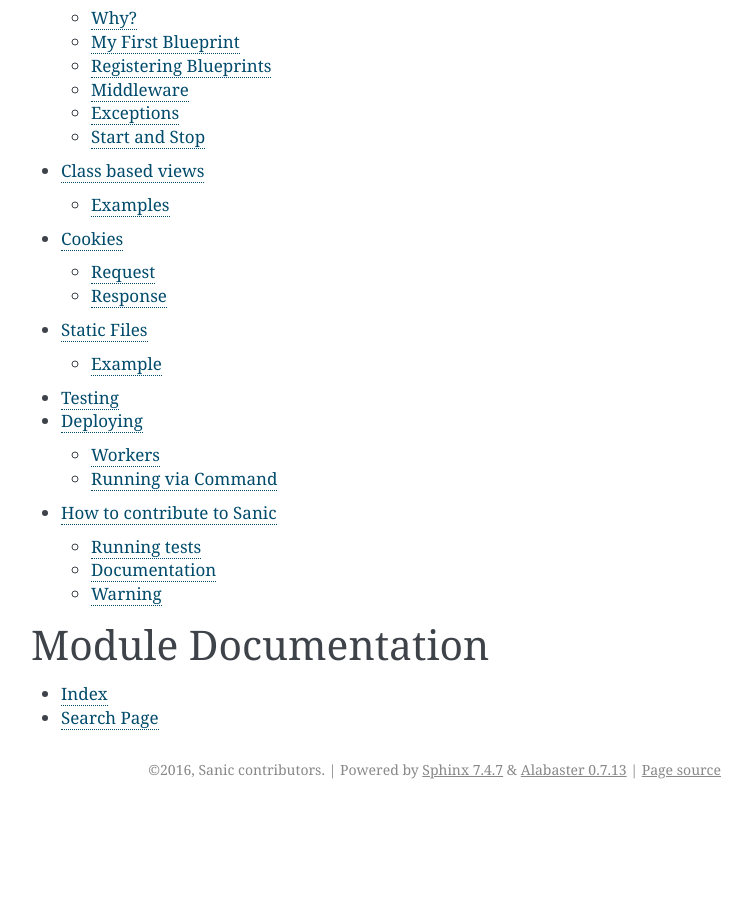
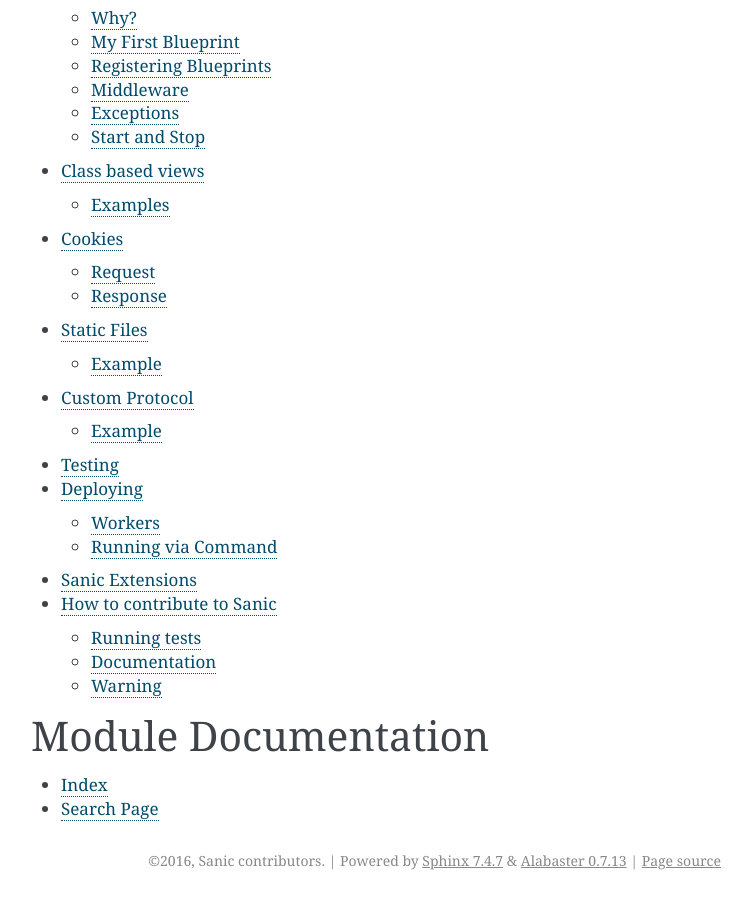
Before and after one commit to MalaBIna/helppier, a Sphinx documentation site: the page built from docs/index.rst, in a window 1280 px wide and 900 px high, scrolled down 2967 px. Shown: the whole window, without its empty margins (389-1141 px from the left). Built offline with Sphinx 7.4.7, drawn with Linux system fonts in a browser that asks for light colours; pages that are not in the unit, such as notebooks, are missing from menus; before the commit the page ends 3776 px from its top, so only the background shows below that.

Commit message:
Add new guides to documentation index

```diff
--- a/docs/index.rst
+++ b/docs/index.rst
@@ -15,8 +15,10 @@
    class_based_views
    cookies
    static_files
+   custom_protocol
    testing
    deploying
+   extensions
    contributing
 
 
```
